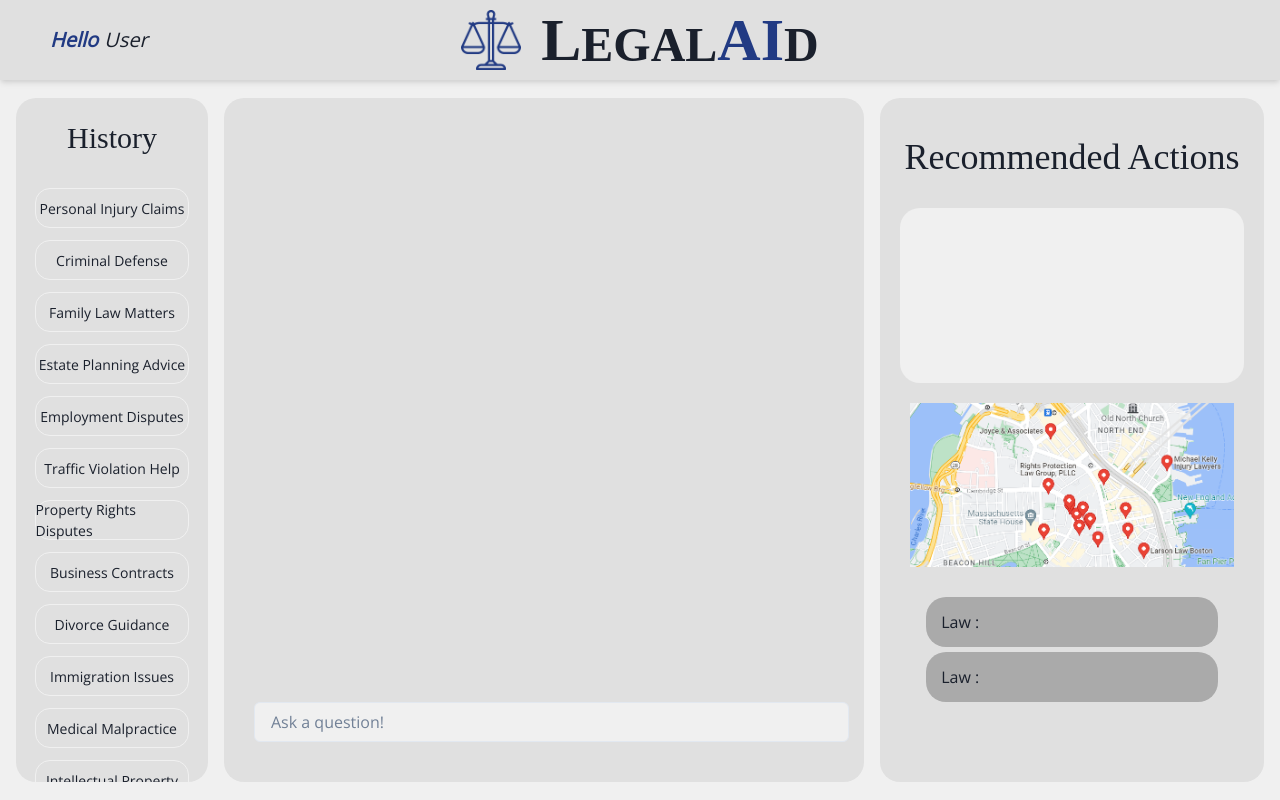
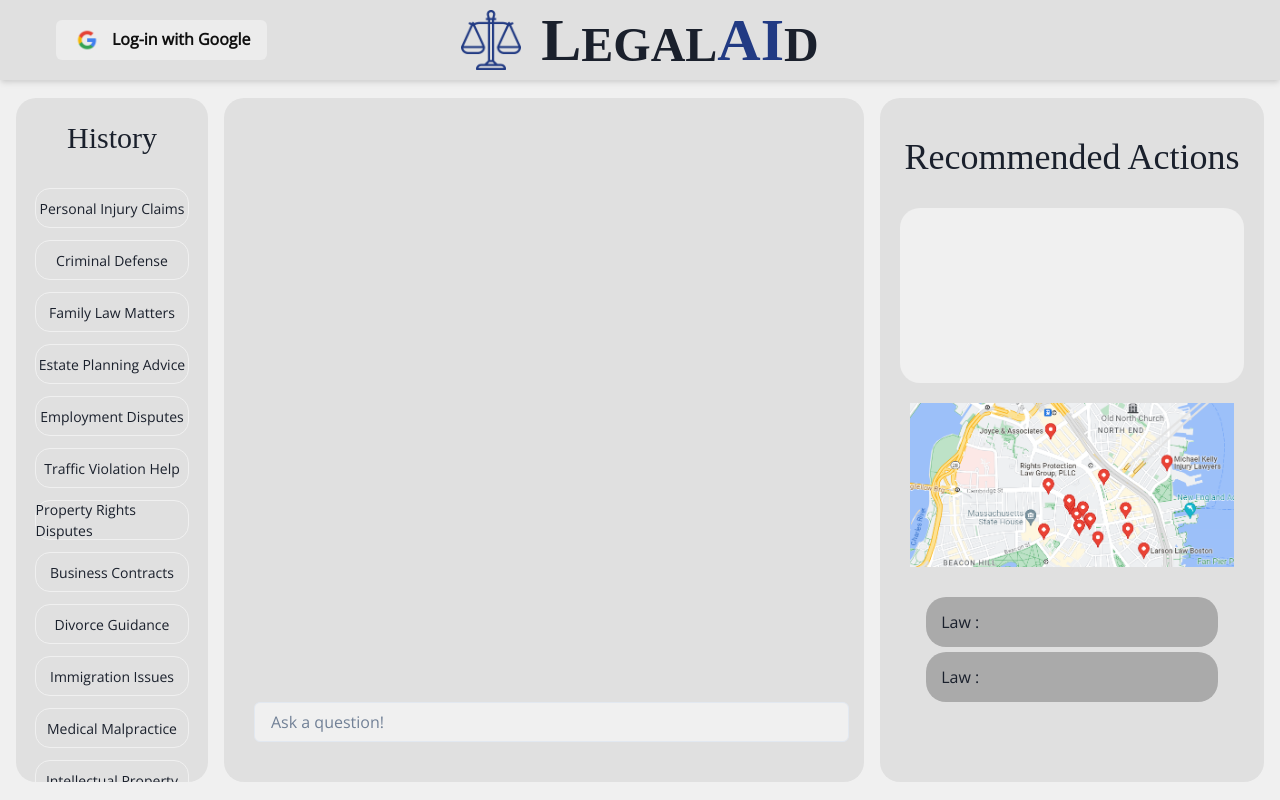
Before and after one commit to Chaitanya-Chaurasia/LegalAid, a React (Vite) app in the folder frontend/: page / in a window 1280 px wide. Built offline with nearby package versions, Linux system fonts and the light colour scheme; a web font is replaced by a local one.

Commit message:
Update Banner.jsx

```diff
--- a/frontend/src/Banner.jsx
+++ b/frontend/src/Banner.jsx
@@ -1,5 +1,6 @@
-import { Center, Heading, Image, Flex, Text } from "@chakra-ui/react";
+import { Center, Heading, Image, Flex, Text, Button } from "@chakra-ui/react";
 import Logo from "./assets/balance.png";
+import google from "./assets/google.png";
 
 function Banner({ username }) {
   return (
@@ -10,11 +11,12 @@ function Banner({ username }) {
           fontStyle={"italic"}
           fontWeight={"bold"}
           fontSize={"20px"}
-        >
-          Hello
-        </Text>
+        ></Text>
         <Text fontStyle={"italic"} fontSize={"20px"}>
-          {username}
+          <Button colorScheme="whiteAlpha" textColor={"#101010"}>
+            <Image src={google} h={"30px"} pr={"10px"} />
+            Log-in with Google
+          </Button>
         </Text>
       </Flex>
       <Image src={Logo} alt="LegalAid Logo" height={"60px"} />
```
